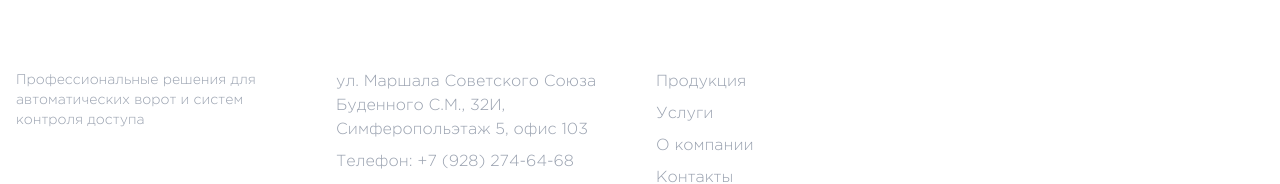
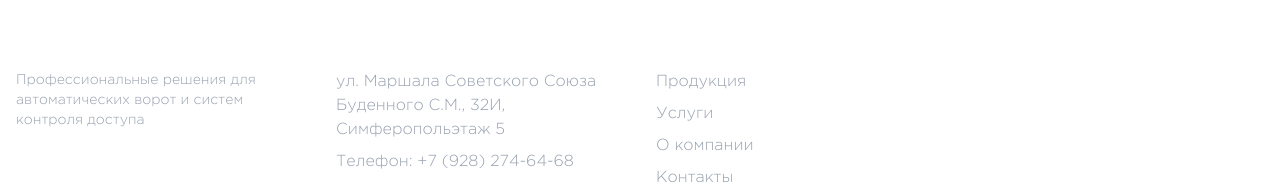
Before and after one commit to Grangy/doorhan, a Next.js app: page / in a window 1280 px wide. Shown: the part 870-1054 px from the top of the page. Built offline with nearby package versions, Linux system fonts and the light colour scheme; no server answers; the database is empty.

Commit message:
deleteoffice

```diff
--- a/app/components/Footer/ContactBlock.tsx
+++ b/app/components/Footer/ContactBlock.tsx
@@ -3,7 +3,7 @@ export default function ContactBlock() {
       <div className="mb-8">
         <h4 className="text-lg font-semibold mb-4">Контакты</h4>
         <ul className="space-y-2 text-gray-400">
-          <li>ул. Маршала Советского Союза Буденного С.М., 32И, Симферопольэтаж 5, офис 103</li>
+          <li>ул. Маршала Советского Союза Буденного С.М., 32И, Симферопольэтаж 5</li>
           <li>Телефон: +7 (928) 274-64-68</li>
           <li>Email: info@doorhan-crimea.com</li>
           <li>Режим работы: Пн-Пт 9:00-18:00</li>
```
